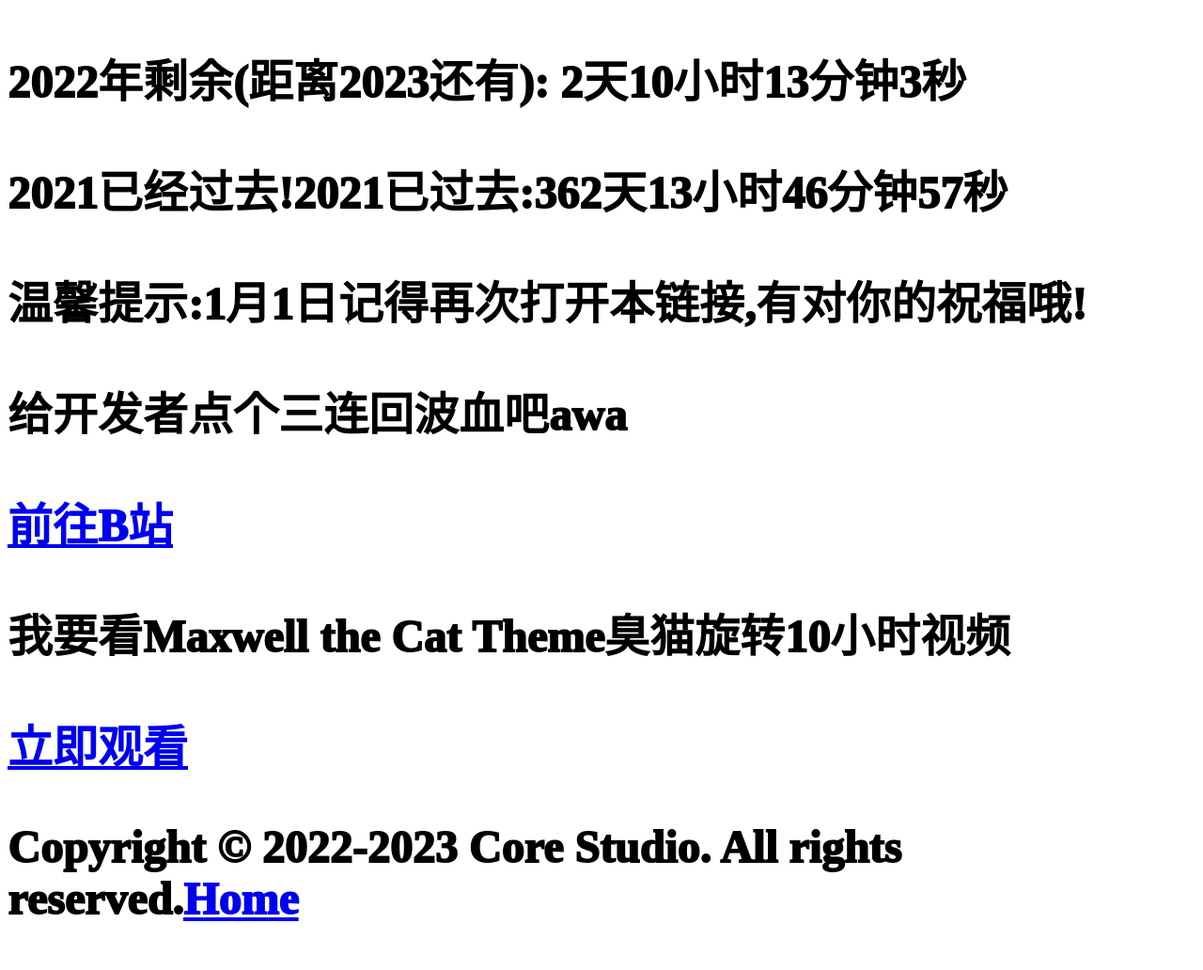
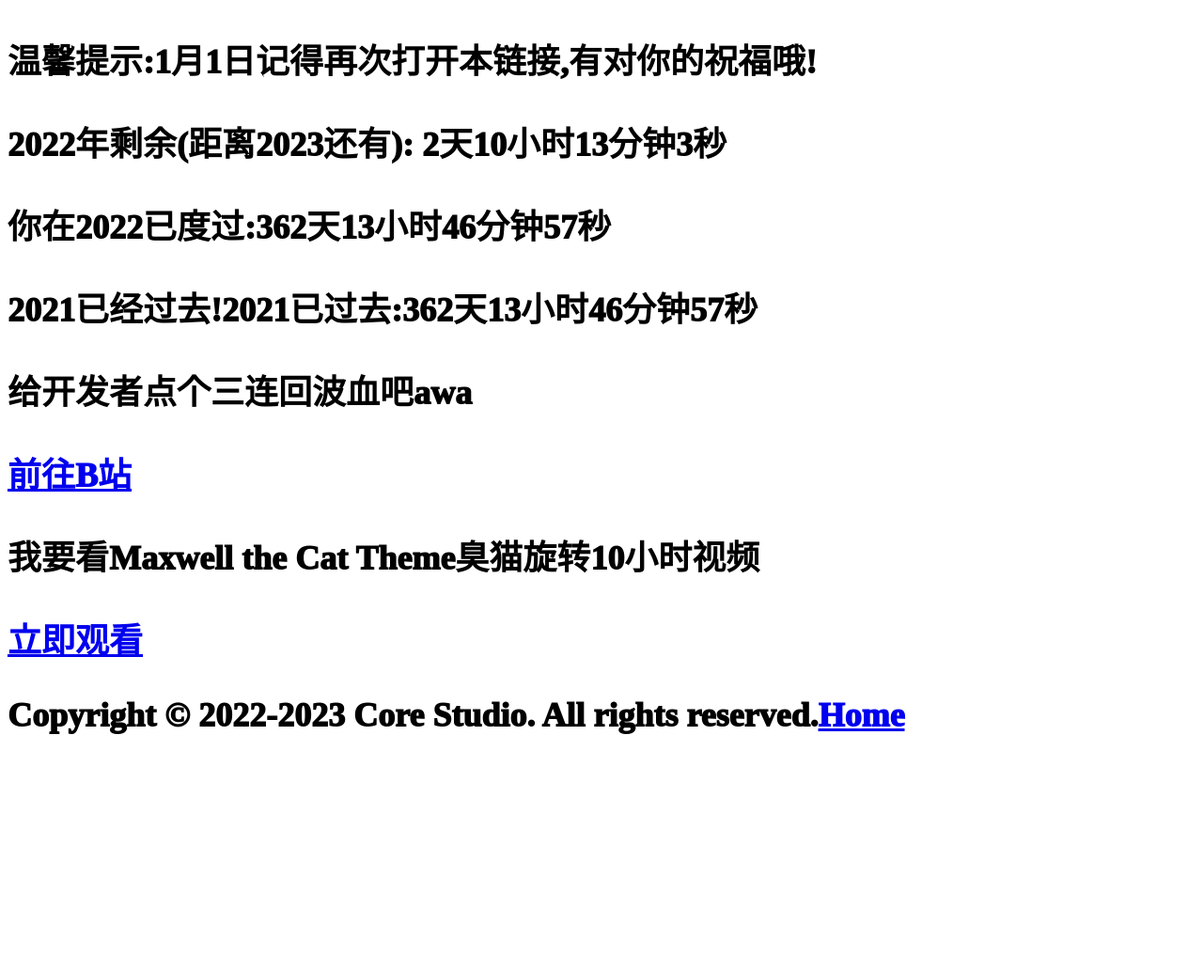
Before and after one commit to zkitefly/newyear, a Jekyll site: the page pages/time.html, which Jekyll copies as it is, in a window 1280 px wide. Shown: the whole page at 94% size. Built offline with Jekyll 4.4.1, drawn with Linux system fonts in a browser that asks for light colours; after the commit the page ends 900 px from its top, so only the background shows below that.

Commit message:
Update time.html

```diff
--- a/pages/time.html
+++ b/pages/time.html
@@ -4,19 +4,19 @@
 	<style type="text/css">
 	p{font-weight:bold;}
 	p{font-weight:1000;}
-	p{font-size:48px;}
+	p{font-size:36px;}
 	p{font-family:"微软雅黑";}
 	</style>
 	<meta charset="UTF-8">
 	<meta name="viewport" content="width=device-width, initial-scale=1.0">
 	<title>今年剩余时间</title>
-	<meta name="description" content="2022年剩余的时间">
+	<meta name="description" content="今年剩余的时间">
 </head>
 <body>
 	<p><span id="zf"></span></p>
 	<p><span id="time"></span></p>
+	<p><span id="time3"></span></p>
 	<p><span id="time2"></span></p>
-	<p>温馨提示:1月1日记得再次打开本链接,有对你的祝福哦!</p>
 	<p>给开发者点个三连回波血吧awa</p>
 	<p><a href="https://space.bilibili.com/1203736702/" target="_blank" rel="noopener noreferrer">前往B站</a></p>
 	<p>我要看Maxwell the Cat Theme臭猫旋转10小时视频</p>
@@ -58,8 +58,10 @@
      if(todayMonth==1){
 	if(todayDate==1){
 	document.getElementById("zf").innerHTML ="今天是"+todayMonth+"月"+todayDate+"日,元旦节!提前祝您新年快乐,身体健康,万事如意!"}}
+     else{document.getElementById("zf").innerHTML ="温馨提示:1月1日记得再次打开本链接,有对你的祝福哦!"}
      document.getElementById("time").innerHTML =  todayYear+"年剩余(距离"+newYear+"还有): "+diffDays + "天" + diffHours + "小时" + diffMinutes + "分钟" + diffSeconds + "秒"
      document.getElementById("time2").innerHTML =  lastYear+"已经过去!"+lastYear+"已过去:"+diff2Days + "天" + diff2Hours + "小时" + diff2Minutes + "分钟" + diff2Seconds + "秒"
+     document.getElementById("time3").innerHTML =  "你在"+todayYear+"已度过:"+diff2Days + "天" + diff2Hours + "小时" + diff2Minutes + "分钟" + diff2Seconds + "秒"
      if(todayMonth==12){document.getElementById("copyright").innerHTML ="Copyright © 2022-"+newYear+" Core Studio. All rights reserved."}
      else{document.getElementById("copyright").innerHTML ="Copyright © 2022-"+todayYear+" Core Studio. All rights reserved."}
 }
```
